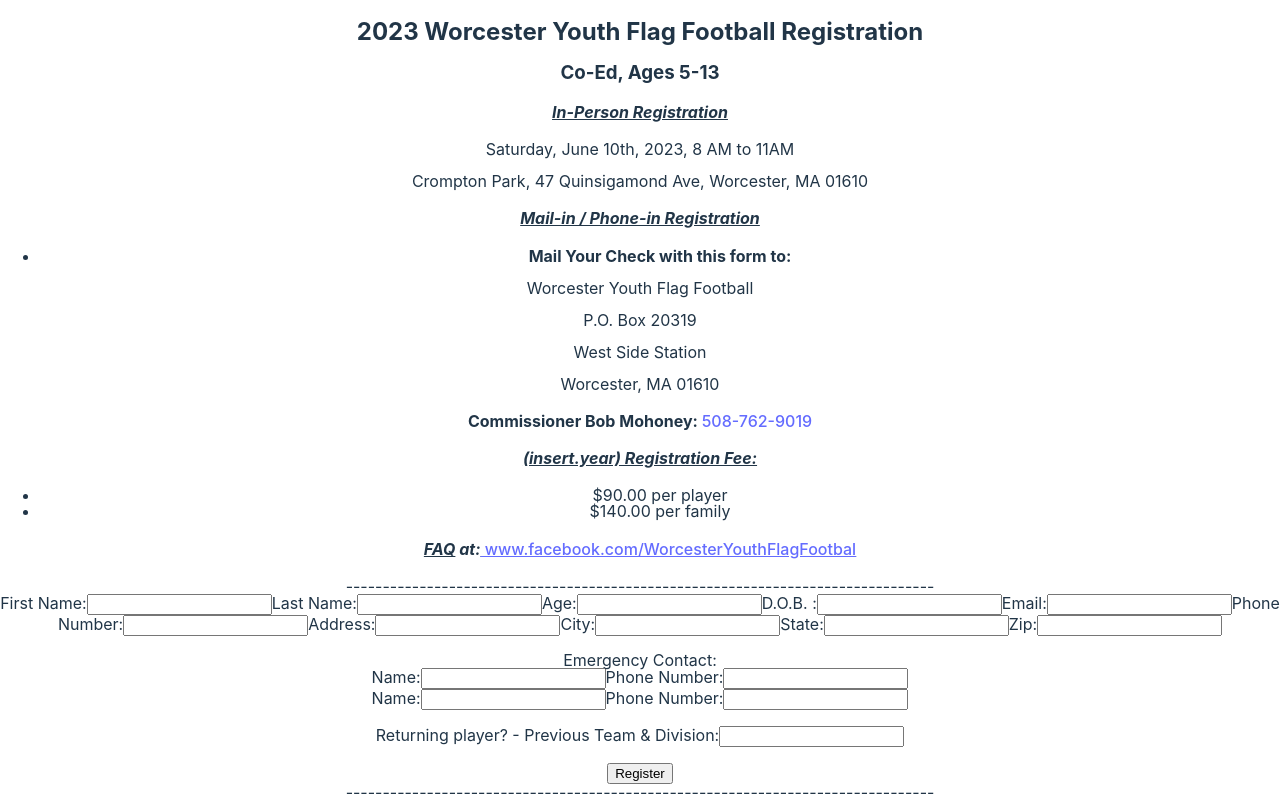
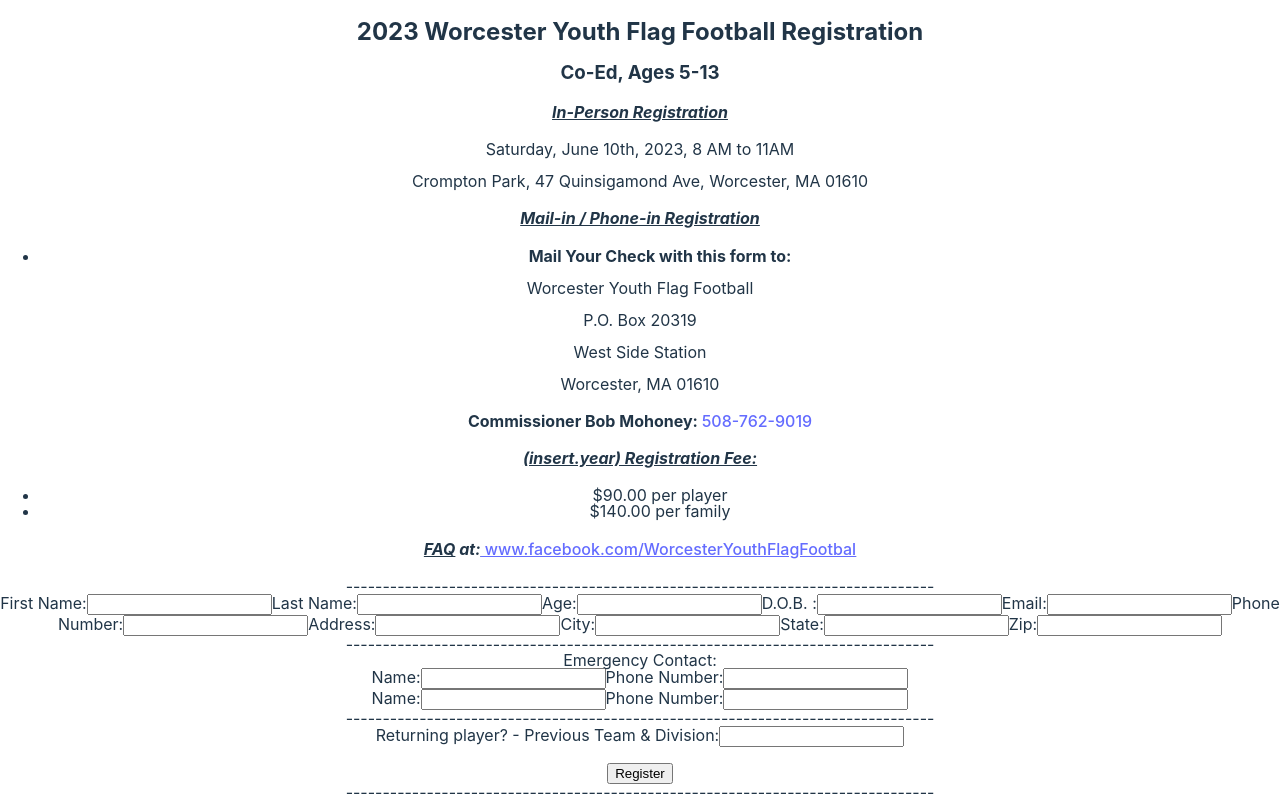
Before and after one commit to andersene2/WYFF-Reg, a React (Vite) app: page / in a window 1280 px wide. Built offline with nearby package versions, Linux system fonts and the light colour scheme.

Commit message:
Sectioned the format with "-----"

```diff
--- a/src/App.jsx
+++ b/src/App.jsx
@@ -120,8 +120,8 @@
             <input type="text" name="zip" value={zip} onChange={e => setZip(e.target.value)} />
           </label>
 
-        <br></br>
-        <br></br>
+          <div>--------------------------------------------------------------------------------</div>
+
 
           <label>
             Emergency Contact:
@@ -147,8 +147,8 @@
             <input type="text" name="eCPhone_2" value={eCPhone_2} onChange={e => setECPhone_2(e.target.value)} />
           </label>
 
-          <br></br>
-          <br></br>
+          <div>--------------------------------------------------------------------------------</div>
+
 
           <label>
             Returning player? - Previous Team & Division:
```
